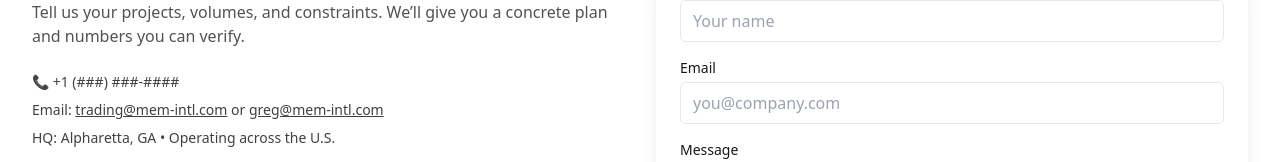
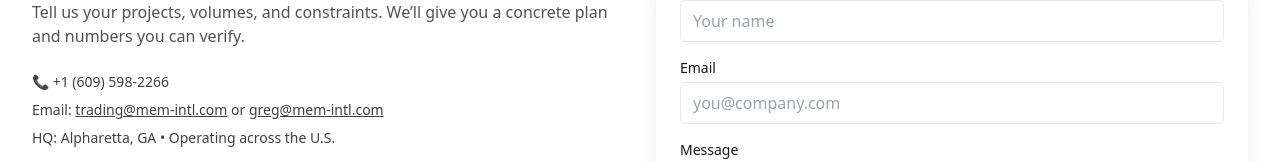
Before and after one commit to gregorygershuny-del/mem-intl, a Next.js app: page / in a window 1280 px wide. Shown: the part 2278-2440 px from the top of the page. Built offline with nearby package versions, Linux system fonts and the light colour scheme.

Commit message:
Update page.tsx

```diff
--- a/app/page.tsx
+++ b/app/page.tsx
@@ -128,7 +128,7 @@ export default function Page() {
             <h3 className="text-3xl font-semibold tracking-tight">Contact</h3>
             <p className="mt-3 text-neutral-600">Tell us your projects, volumes, and constraints. We’ll give you a concrete plan and numbers you can verify.</p>
             <div className="mt-6 grid gap-2 text-sm text-neutral-700">
-              <p>📞 +1 (###) ###‑####</p>
+              <p>📞 +1 (609) 598‑2266</p>
               <p>Email: <a className="underline" href="mailto:trading@mem-intl.com">trading@mem-intl.com</a> or <a className="underline" href="mailto:greg@mem-intl.com">greg@mem-intl.com</a></p>
               <p>HQ: Alpharetta, GA • Operating across the U.S.</p>
             </div>
```
